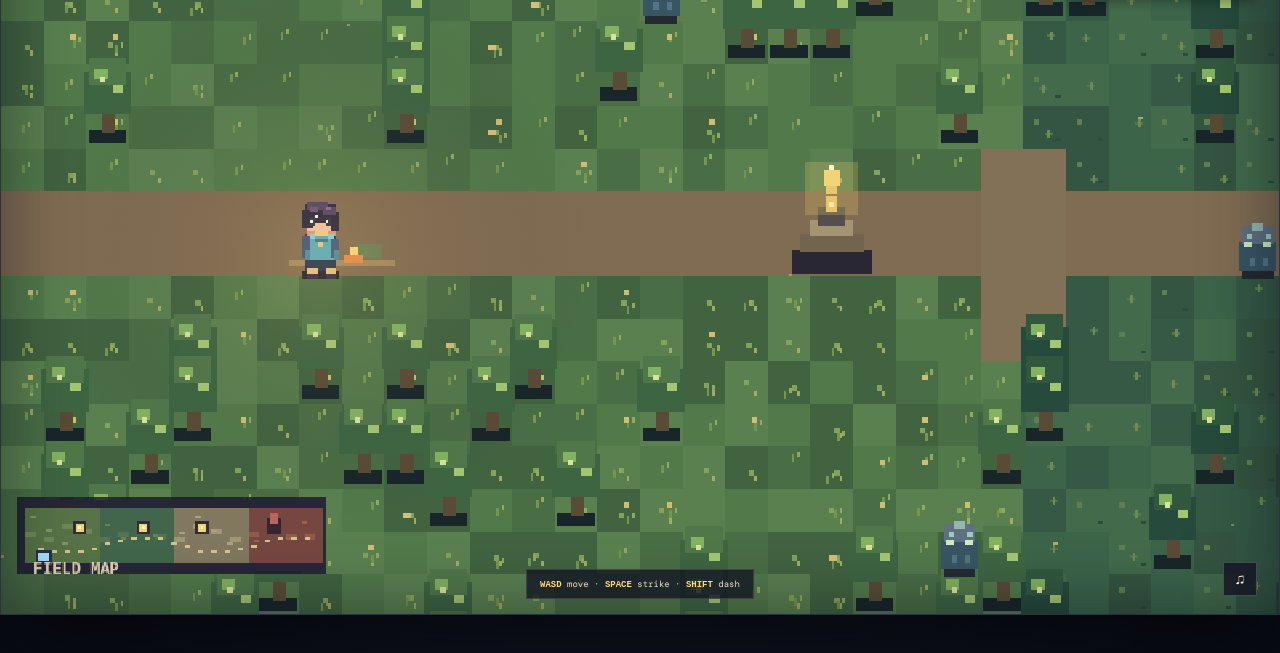
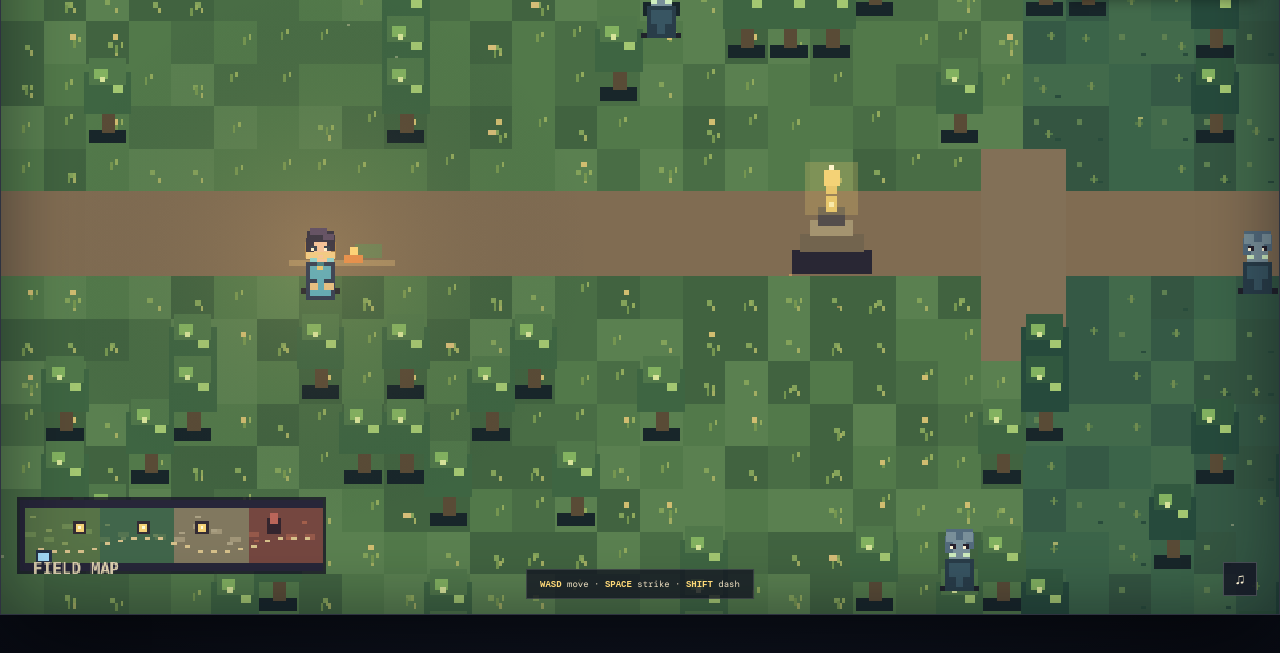
Before and after one commit to RockmanZ09/PlayGround, a plain HTML site: page index.html in a window 1280 px wide. Both pictures are taken after a click on the button "BEGIN YOUR QUEST". Shown: the part 145-798 px from the top of the page. Drawn offline with nearby package versions, Linux system fonts and the light colour scheme.

Commit message:
Publish static build for issue #2
Run: 42940710255
Attempt: 1
Generation: 5
Source: 2ae4d3001ff5cf9355655ed0d12a669727f69c3b

```diff
--- a/index.html
+++ b/index.html
@@ -36,14 +36,15 @@ const biomes=[['Sunmeadow','The Old Frontier'],['Whisperwood','The Hollow Green'
 const colors=[['#496d45','#52794a','#5a8050','#416340'],['#355945','#3b6449','#426a4b','#345541'],['#77705a','#817a62','#706c58','#89816a'],['#6a453f','#754944','#67413c','#7a4b43']];
 const player={x:7*T+8,y:32*T+8,hp:5,maxHp:5,dir:'down',attackDir:'down',moving:false,attack:0,dash:0,iframes:0,step:0};
 const seals=[{x:19*T+8,y:32*T+8,name:'MEADOW SEAL',got:false},{x:42*T+8,y:26*T+8,name:'VERDANT SEAL',got:false},{x:62*T+8,y:37*T+8,name:'MOON SEAL',got:false}];
-const foes=[];function addFoe(x,y,type='shade'){foes.push({x:x*T+8,y:y*T+8,type,hp:type==='brute'?3:type==='king'?9:2,max:type==='brute'?3:type==='king'?9:2,alive:true,stun:0,hit:0,windup:0,attack:0,attackCooldown:.7+Math.random(),aim:0,didAttack:false,phase:Math.random()*6})}
+const foes=[];function addFoe(x,y,type='shade'){foes.push({x:x*T+8,y:y*T+8,type,dir:'down',hp:type==='brute'?3:type==='king'?9:2,max:type==='brute'?3:type==='king'?9:2,alive:true,stun:0,hit:0,windup:0,attack:0,attackCooldown:.7+Math.random(),aim:0,didAttack:false,phase:Math.random()*6})}
 [[15,26,'shade'],[22,39,'shade'],[29,32,'shade'],[35,22,'brute'],[39,39,'shade'],[47,28,'shade'],[53,39,'brute'],[58,22,'shade'],[68,32,'shade'],[75,24,'brute'],[79,41,'shade'],[84,29,'shade']].forEach(e=>addFoe(...e));
 addFoe(90,32,'king');
 let camera={x:0,y:0},keys={},running=false,won=false,dead=false,score=0,stage=0,toastTimer=0,attackCooldown=0,muted=true,audio=null;
 const tileAt=(x,y)=>{if(x<0||y<0||x>=MW||y>=MH)return 3;return biome(x)};
 function seededTile(x,y){let b=biome(x);let r=hash(x,y);if((b===0&&r>.955)||(b===1&&r>.91)||(b===2&&r>.97)||(b===3&&r>.93))return 4;return b}
 function noise(x,y){return hash(x,y)}
-function rect(x,y,w,h,c){ctx.fillStyle=c;ctx.fillRect(Math.floor(x),Math.floor(y),Math.ceil(w),Math.ceil(h))}
+let pixelCtx=ctx;
+function rect(x,y,w,h,c){pixelCtx.fillStyle=c;pixelCtx.fillRect(Math.floor(x),Math.floor(y),Math.ceil(w),Math.ceil(h))}
 function line(x1,y1,x2,y2,c){ctx.strokeStyle=c;ctx.lineWidth=1;ctx.beginPath();ctx.moveTo(x1,y1);ctx.lineTo(x2,y2);ctx.stroke()}
 function text(s,x,y,size=8,color='#fff0ce',font='monospace',align='center'){ctx.font=`bold ${size}px ${font}`;ctx.textAlign=align;ctx.fillStyle=color;ctx.fillText(s,x,y)}
 function tile(x,y){const b=biome(x),pal=colors[b],r=hash(x,y),d=hash(x*17+31,y*29-7);let sx=x*T-camera.x,sy=y*T-camera.y;rect(sx,sy,T,T,pal[Math.floor(r*pal.length)]);
@@ -80,12 +81,27 @@ function drawFoe(f){if(!f.alive)return;let x=f.x-camera.x,y=f.y-camera.y+(f.stun
   if(boss){rect(x-9,y-12,3,2,'#d77a57');rect(x+6,y-12,3,2,'#d77a57');rect(x-6,y+1,4,3,'#9b4c55');rect(x+3,y+1,4,3,'#9b4c55');rect(x-2,y-22,2,2,'#fff0ad')}else if(f.type==='brute'){rect(x-6,y-11,3,2,'#d08a6d');rect(x+3,y-11,3,2,'#d08a6d');rect(x-7,y+1,3,4,'#805761');rect(x+4,y+1,3,4,'#805761')}else{rect(x-4,y-8,2,2,'#9ccbc2');rect(x+3,y-8,2,2,'#9ccbc2');rect(x-3,y+1,2,3,'#527687');rect(x+2,y+1,2,3,'#527687')}
   if(wind&&!boss){let a=f.aim;rect(x+Math.cos(a)*11-2,y+Math.sin(a)*11-2,4,4,'#ffe39a')}if(active){let a=f.aim,reach=boss?26:18,spread=boss?.85:.65;ctx.save();ctx.globalAlpha=.8*Math.min(1,f.attack*5);ctx.strokeStyle=boss?'#ff745f':'#ffcd7a';ctx.lineWidth=boss?4:2;ctx.beginPath();ctx.arc(x,y-2,reach,a-spread,a+spread);ctx.stroke();ctx.globalAlpha=.8;ctx.strokeStyle='#fff1bf';ctx.lineWidth=1;ctx.beginPath();ctx.arc(x,y-2,reach+3,a-spread*.7,a+spread*.7);ctx.stroke();ctx.restore();if(boss){rect(x+Math.cos(a)*29-2,y+Math.sin(a)*29-2,4,4,'#fff2bd');rect(x+Math.cos(a)*35-1,y+Math.sin(a)*35-1,2,2,'#ff845f')}}
  if(f.hit>0){rect(x-8,y-16,16,3,'#251d29');rect(x-7,y-15,14*f.hp/f.max,1,'#f19271')}}
+const ATTACK_RANGE=26,ATTACK_HALF_ANGLE=.72,ATTACK_DURATION=.32;
+function attackHits(origin,target,angle){let dx=target.x-origin.x,dy=target.y-(origin.y-2),distance=Math.hypot(dx,dy),delta=Math.atan2(Math.sin(Math.atan2(dy,dx)-angle),Math.cos(Math.atan2(dy,dx)-angle));return distance<=ATTACK_RANGE&&Math.abs(delta)<=ATTACK_HALF_ANGLE}
+function drawAttack(x,y,angle,time,color){let progress=1-time/ATTACK_DURATION,sweep=angle-ATTACK_HALF_ANGLE+progress*ATTACK_HALF_ANGLE*2;ctx.save();ctx.globalAlpha=.22;ctx.fillStyle=color;ctx.beginPath();ctx.moveTo(x,y-2);ctx.arc(x,y-2,ATTACK_RANGE,angle-ATTACK_HALF_ANGLE,angle+ATTACK_HALF_ANGLE);ctx.closePath();ctx.fill();ctx.globalAlpha=.9;ctx.strokeStyle=color;ctx.lineWidth=2;ctx.beginPath();ctx.arc(x,y-2,ATTACK_RANGE,angle-ATTACK_HALF_ANGLE,angle+ATTACK_HALF_ANGLE);ctx.stroke();ctx.globalAlpha=.95;ctx.lineWidth=3;ctx.beginPath();ctx.moveTo(x+Math.cos(sweep)*5,y-2+Math.sin(sweep)*5);ctx.lineTo(x+Math.cos(sweep)*ATTACK_RANGE,y-2+Math.sin(sweep)*ATTACK_RANGE);ctx.stroke();rect(x+Math.cos(sweep)*ATTACK_RANGE-1,y-3+Math.sin(sweep)*ATTACK_RANGE,3,3,'#fff6ce');ctx.restore()}
+function paintFacingActor(x,y,dir,kind,step=0,attacking=false){let hero=kind==='hero',king=kind==='king',brute=kind==='brute';let body=hero?'#55a9bb':king?'#713849':brute?'#88515a':'#385562',shade=hero?'#263450':king?'#522d42':brute?'#684754':'#293d49',skin=hero?'#f3c29d':king?'#e08a50':brute?'#bd806e':'#79909a',hair=hero?'#28273e':king?'#bb574b':brute?'#69414a':'#536b7d',accent=hero?'#e8c66c':king?'#ffcb71':brute?'#ffe18a':'#cfedbf';let w=king?12:hero?7:brute?8:7,h=king?23:hero?18:brute?16:15,bob=step?Math.sin(step)*1.5:0;
+ pixelCtx.save();if(dir==='left'){pixelCtx.translate(x*2,0);pixelCtx.scale(-1,1)}
+ rect(x-9,y+7,18,3,'#20222b');rect(x-w,y-5+bob,w*2,h,shade);rect(x-w+2,y-3+bob,w*2-4,h-4,body);rect(x-w+1,y+3+bob,4,5,shade);rect(x+w-5,y+3-bob,4,5,shade);rect(x-5,y-17+bob,10,12,skin);rect(x-6,y-19+bob,12,5,hair);rect(x-7,y-16+bob,4,8,hair);rect(x+3,y-17+bob,4,7,hair);
+ if(kind==='hero'){rect(x-7,y-9+bob,14,3,'#f0ca85');rect(x-5,y-7+bob,3,2,'#83d0d2');rect(x+3,y-7+bob,3,2,'#83d0d2');rect(x-2,y-5+bob,4,2,'#347985');rect(x-2,y-3+bob,3,2,'#e7c56f');rect(x-5,y-20+bob,8,3,'#514362');rect(x+1,y-18+bob,5,3,'#514362')}
+ else if(king){rect(x-9,y-20+bob,5,8,'#bb574b');rect(x+4,y-20+bob,5,8,'#bb574b');rect(x-7,y-24+bob,4,6,accent);rect(x-2,y-27+bob,4,8,accent);rect(x+4,y-24+bob,4,6,accent)}else{rect(x-6,y-18+bob,4,5,skin);rect(x+2,y-18+bob,4,5,skin);rect(x-5,y-8+bob,3,2,accent);rect(x+2,y-8+bob,3,2,accent)}
+ if(dir==='down'){rect(x-4,y-12+bob,2,2,hero?'#26364b':'#261f2b');rect(x+2,y-12+bob,2,2,hero?'#26364b':'#261f2b');rect(x-4,y-11+bob,1,1,'#fff5d5');rect(x+2,y-11+bob,1,1,'#fff5d5');rect(x-1,y-8+bob,2,1,skin)}else if(dir==='up'){rect(x-5,y-17+bob,10,4,hair);rect(x-3,y-13+bob,6,3,shade);rect(x-2,y-2+bob,4,3,hero?'#347985':'#45313b')}else{rect(x+3,y-12+bob,2,2,hero?'#26364b':'#261f2b');rect(x+5,y-10+bob,2,2,skin);rect(x+1,y-7+bob,4,2,shade)}
+ if(hero){rect(x-5,y+5+bob,4,3,'#e5bf83');rect(x+2,y+5-bob,4,3,'#e5bf83')}else if(king){rect(x-7,y+6,4,8,'#241925');rect(x+3,y+6,4,8,'#241925')}else{rect(x-6,y+5+bob,4,4,shade);rect(x+2,y+5-bob,4,4,shade)}
+ if(attacking)rect(x-w-2,y-2,3,9,accent);pixelCtx.restore()}
+const actorFrames=new Map();
+function drawFacingActor(x,y,dir,kind,step=0,attacking=false){let phase=step?(Math.sin(step)>.25?1:Math.sin(step)<-.25?-1:0):0,key=`${kind}:${dir}:${phase}:${attacking?1:0}`,frame=actorFrames.get(key);if(!frame){frame=document.createElement('canvas');frame.width=frame.height=132;let previous=pixelCtx;pixelCtx=frame.getContext('2d');pixelCtx.imageSmoothingEnabled=false;pixelCtx.save();pixelCtx.translate(66,90);pixelCtx.scale(3,3);paintFacingActor(0,0,dir,kind,phase,attacking);pixelCtx.restore();pixelCtx=previous;actorFrames.set(key,frame)}ctx.save();ctx.imageSmoothingEnabled=false;ctx.drawImage(frame,x-18,y-18,36,36);ctx.restore()}
+function drawHeroFacing(){if(player.iframes>0&&Math.floor(Date.now()/70)%2)return;let x=player.x-camera.x,y=player.y-camera.y;drawFacingActor(x,y,player.dir,'hero',player.moving?player.step:0,player.attack>0);if(player.attack>0)drawAttack(x,y-0,dirAngle(player.attackDir),player.attack,'#d9f6f2')}
+function drawFoeFacing(f){if(!f.alive)return;let x=f.x-camera.x,y=f.y-camera.y+(f.stun>0?Math.sin(Date.now()/30)*2:0),kind=f.type;drawFacingActor(x,y,f.dir||'down',kind,0,f.attack>0);if(f.windup>0){let a=f.aim;rect(x+Math.cos(a)*11-2,y+Math.sin(a)*11-2,4,4,'#ffe39a')}if(f.attack>0)drawAttack(x,y,f.aim,f.attack,f.type==='king'?'#ff745f':'#ffcd7a');if(f.hp<f.max){rect(x-15,y-33,30,4,'#24151d');rect(x-14,y-32,28*f.hp/f.max,2,'#e45450');rect(x-14,y-32,28*f.hp/f.max,1,'#ffb37b')}if(f.hit>0){rect(x-8,y-16,16,3,'#251d29');rect(x-7,y-15,14*f.hp/f.max,1,'#f19271')}}
 function sealed(){return seals.filter(s=>s.got).length}
 function showToast(msg){let el=document.getElementById('toast');el.innerHTML=msg;el.classList.add('show');toastTimer=2.3}
 function updateHud(){let n=sealed(),b=biome(Math.floor(player.x/T));document.getElementById('zoneName').textContent=biomes[b][0].toUpperCase();document.getElementById('zoneSub').textContent=biomes[b][1].toUpperCase();document.getElementById('hearts').innerHTML=Array.from({length:player.maxHp},(_,i)=>`<i class="heart ${i>=player.hp?'empty':''}"></i>`).join('');document.getElementById('xp').style.width=`${Math.min(100,score*4)}%`;
  let title=n===3?'THE FINAL GATE':n===2?'ASHEN KEEP':n===1?'THE LOST SEALS':'AWAKE, WANDERER';let quest=n===3?'Reach the keep. Strike down the Demon King.':`Find the ${3-n} remaining ancient ${3-n===1?'seal':'seals'}.`;document.getElementById('questTitle').textContent=title;document.getElementById('questText').textContent=quest}
 function playTone(freq=440,duration=.08,type='square'){if(muted)return;try{audio??=new(window.AudioContext||window.webkitAudioContext)();let o=audio.createOscillator(),g=audio.createGain();o.type=type;o.frequency.value=freq;g.gain.setValueAtTime(.035,audio.currentTime);g.gain.exponentialRampToValueAtTime(.001,audio.currentTime+duration);o.connect(g);g.connect(audio.destination);o.start();o.stop(audio.currentTime+duration)}catch(e){}}
-function attack(){if(!running||attackCooldown>0||dead||won)return;player.attack=.32;player.attackDir=player.dir;attackCooldown=.4;playTone(300,.09,'sawtooth');for(let f of foes){if(!f.alive)continue;let dx=f.x-player.x,dy=f.y-player.y,d=Math.hypot(dx,dy),a=dirAngle(player.attackDir),forward=dx*Math.cos(a)+dy*Math.sin(a),side=Math.abs(-dx*Math.sin(a)+dy*Math.cos(a));if(d<38&&forward>-8&&forward<35&&side<22){if(f.type==='king'&&sealed()<3){showToast('THE KING IS SHIELDED<br>Gather all three ancient seals!');continue}f.hp--;f.hit=.18;f.stun=.38;playTone(f.type==='king'?105:180,.12,'square');if(f.hp<=0){f.alive=false;score++;if(f.type==='king'){won=true;endGame(true)}else if(score%2===0)player.hp=Math.min(player.maxHp,player.hp+1)}}}}
+function attack(){if(!running||attackCooldown>0||dead||won)return;player.attack=ATTACK_DURATION;player.attackDir=player.dir;attackCooldown=.4;playTone(300,.09,'sawtooth');let angle=dirAngle(player.attackDir);for(let f of foes){if(!f.alive||!attackHits(player,f,angle))continue;if(f.type==='king'&&sealed()<3){showToast('THE KING IS SHIELDED<br>Gather all three ancient seals!');continue}f.hp--;f.hit=.18;f.stun=.38;playTone(f.type==='king'?105:180,.12,'square');if(f.hp<=0){f.alive=false;score++;if(f.type==='king'){won=true;endGame(true)}else if(score%2===0)player.hp=Math.min(player.maxHp,player.hp+1)}}}
 function dash(){if(!running||player.dash>0||dead||won)return;player.dash=.22;player.iframes=.42;playTone(520,.08,'triangle')}
 function resetGame(){player.x=7*T+8;player.y=32*T+8;player.hp=5;player.maxHp=5;player.iframes=0;player.dash=0;player.attack=0;player.attackDir='down';score=0;stage=0;dead=false;won=false;seals.forEach(s=>s.got=false);foes.forEach(f=>{f.alive=true;f.hp=f.max;f.hit=0;f.stun=0;f.windup=0;f.attack=0;f.attackCooldown=.7+Math.random();f.didAttack=false});running=true;document.getElementById('veil').classList.add('hidden');document.getElementById('hint').style.opacity=1;showToast('The frontier awaits, wanderer.');updateHud()}
 function endGame(victory){running=false;let card=document.querySelector('.card');card.innerHTML=`<div class="eyebrow">${victory?'THE LAST LIGHT ENDURES':'THE DARKNESS CLOSES IN'}</div><h1 class="title">${victory?'KINGFALL':'FALLEN'}</h1><p class="intro">${victory?'The Demon King is no more. Dawn spills across the frontier, and the seals sing once more. Your legend begins.':'The frontier still needs its champion. Gather the seals, keep moving, and try again.'}</p><button class="start" id="start">${victory?'PLAY AGAIN':'RISE AGAIN'}</button><div class="foot">${victory?'THANK YOU FOR RESTORING THE LIGHT':'YOUR JOURNEY IS NOT OVER'}</div>`;document.getElementById('veil').classList.remove('hidden');document.getElementById('start').onclick=resetGame}
@@ -93,14 +109,14 @@ function movePlayer(dt){let ix=(keys.right?1:0)-(keys.left?1:0),iy=(keys.down?1:
  let speed=player.dash>0?260:88;let nx=clamp(player.x+ix*speed*dt,8,MW*T-8),ny=clamp(player.y+iy*speed*dt,8,MH*T-8);player.x=nx;player.y=ny;
  if(player.moving&&Math.random()<dt*.8)playTone(90,.025,'triangle');player.attack=Math.max(0,player.attack-dt);attackCooldown=Math.max(0,attackCooldown-dt);player.dash=Math.max(0,player.dash-dt);player.iframes=Math.max(0,player.iframes-dt);
  for(let s of seals)if(!s.got&&dist(player,s)<26){s.got=true;let n=sealed();player.maxHp=Math.min(7,player.maxHp+1);player.hp=Math.min(player.maxHp,player.hp+1);score+=2;playTone(660,.25,'sine');showToast(`<b>${s.name} FOUND</b><br>${n===3?'The Ashen Keep is open. The king awaits.':`${3-n} seal${n===1?'s':''} still lost in the wilds.`}`);updateHud()}
- for(let f of foes){if(!f.alive)continue;f.hit=Math.max(0,f.hit-dt);f.stun=Math.max(0,f.stun-dt);f.attack=Math.max(0,f.attack-dt);f.attackCooldown-=dt;if(f.type==='king'&&sealed()<3)continue;let d=dist(player,f),boss=f.type==='king';if(f.windup>0){f.windup-=dt;if(f.windup<=0){f.attack=.3;f.didAttack=false}}else if(f.attack<=0&&f.attackCooldown<=0&&d<(boss?78:35)){f.windup=boss?.72:.42;f.aim=Math.atan2(player.y-f.y,player.x-f.x);f.attackCooldown=boss?1.8:1.35;f.didAttack=false;playTone(boss?125:220,.08,boss?'sawtooth':'triangle')}if(f.attack>0&&!f.didAttack){let a=f.aim,dx=player.x-f.x,dy=player.y-f.y,forward=dx*Math.cos(a)+dy*Math.sin(a),side=Math.abs(-dx*Math.sin(a)+dy*Math.cos(a)),reach=boss?31:23;if(forward>0&&forward<reach&&side<(boss?17:13)&&player.iframes<=0){player.hp--;player.iframes=boss?1.05:.82;f.didAttack=true;playTone(boss?70:85,.2,'sawtooth');if(player.hp<=0){dead=true;endGame(false)}}}if(f.stun<=0&&!f.windup&&f.attack<=0&&d<150&&d>(boss?34:15)){let speed=boss?22:f.type==='brute'?25:32;f.x+=(player.x-f.x)/d*speed*dt;f.y+=(player.y-f.y)/d*speed*dt}}
+ for(let f of foes){if(!f.alive)continue;f.hit=Math.max(0,f.hit-dt);f.stun=Math.max(0,f.stun-dt);f.attack=Math.max(0,f.attack-dt);f.attackCooldown-=dt;if(f.type==='king'&&sealed()<3)continue;let d=dist(player,f),boss=f.type==='king';if(f.windup>0){f.windup-=dt;if(f.windup<=0){f.attack=.3;f.didAttack=false}}else if(f.attack<=0&&f.attackCooldown<=0&&d<(boss?78:35)){f.windup=boss?.72:.42;f.aim=Math.atan2(player.y-f.y,player.x-f.x);f.dir=Math.abs(Math.cos(f.aim))>Math.abs(Math.sin(f.aim))?(Math.cos(f.aim)<0?'left':'right'):(Math.sin(f.aim)<0?'up':'down');f.attackCooldown=boss?1.8:1.35;f.didAttack=false;playTone(boss?125:220,.08,boss?'sawtooth':'triangle')}if(f.attack>0&&!f.didAttack){if(attackHits(f,player,f.aim)&&player.iframes<=0){player.hp--;player.iframes=.9;f.didAttack=true;playTone(80,.2,'sawtooth');if(player.hp<=0){dead=true;endGame(false)}}}if(f.stun<=0&&!f.windup&&f.attack<=0&&d<150&&d>(boss?34:15)){let dx=player.x-f.x,dy=player.y-f.y,speed=boss?22:f.type==='brute'?25:32;f.dir=Math.abs(dx)>Math.abs(dy)?(dx<0?'left':'right'):(dy<0?'up':'down');f.x+=dx/d*speed*dt;f.y+=dy/d*speed*dt}}
  let cx=clamp(player.x-W/2,0,MW*T-W),cy=clamp(player.y-H/2,0,MH*T-H);camera.x+=(cx-camera.x)*Math.min(1,dt*6);camera.y+=(cy-camera.y)*Math.min(1,dt*6);
 }
 function drawMap(){let mx=9,my=230;rect(mx-3,my-4,116,29,'#171725c9');rect(mx-2,my-3,114,27,'#272639');for(let i=0;i<4;i++){let x=mx+i*28;rect(x,my,28,21,['#577347','#41664b','#81785f','#754740'][i]);for(let j=0;j<4;j++){let ridge=my+Math.sin(j*2+i)*3+9;rect(x+j*7,ridge,4,2,['#6d8952','#547451','#a19678','#96594a'][i]);rect(x+j*6+2,my+3+(j*5+i*3)%11,2,1,['#82985a','#66825a','#aaa083','#a35f4b'][i])}}// Dotted trail, shrine sites, and the keep make the field map easier to read.
  for(let x=mx+5;x<mx+108;x+=5){let y=my+14+Math.sin((x-mx)*.11)*3;rect(x,y,2,1,'#d7c18b')}
  for(let i=0;i<3;i++){let px=mx+(seals[i].x/(MW*T))*110;rect(px-2,my+5,5,5,'#332c34');rect(px-1,my+6,3,3,seals[i].got?'#ffffff':'#f4d276');rect(px,my+7,1,1,'#fff9d6')}
  let castleX=mx+(88*T/(MW*T))*110;rect(castleX-2,my+4,5,6,'#34252e');rect(castleX-1,my+2,3,4,'#b96559');let px=mx+player.x/(MW*T)*110;rect(px-3,my+16,6,5,'#263448');rect(px-2,my+17,4,3,'#a9e3ff');text('FIELD MAP',mx+3,my+25,6,'#e1d3b1','monospace','left')}
-function draw(){ctx.clearRect(0,0,W,H);drawGround();drawProps();drawSealSprites();for(let f of foes)drawFoe(f);drawHero();
+function draw(){ctx.clearRect(0,0,W,H);drawGround();drawProps();drawSealSprites();for(let f of foes)drawFoeFacing(f);drawHeroFacing();
  // Warm light around the adventurer, a pixel-art world under a soft dusk glow.
  let px=player.x-camera.x,py=player.y-camera.y;let glow=ctx.createRadialGradient(px,py,4,px,py,102);glow.addColorStop(0,'#ffcb7823');glow.addColorStop(1,'#11142500');ctx.fillStyle=glow;ctx.fillRect(0,0,W,H);
  // drifting motes
```
Also changed, not shown: .omgithub/deployment.json, screenshots/current.jpg.
